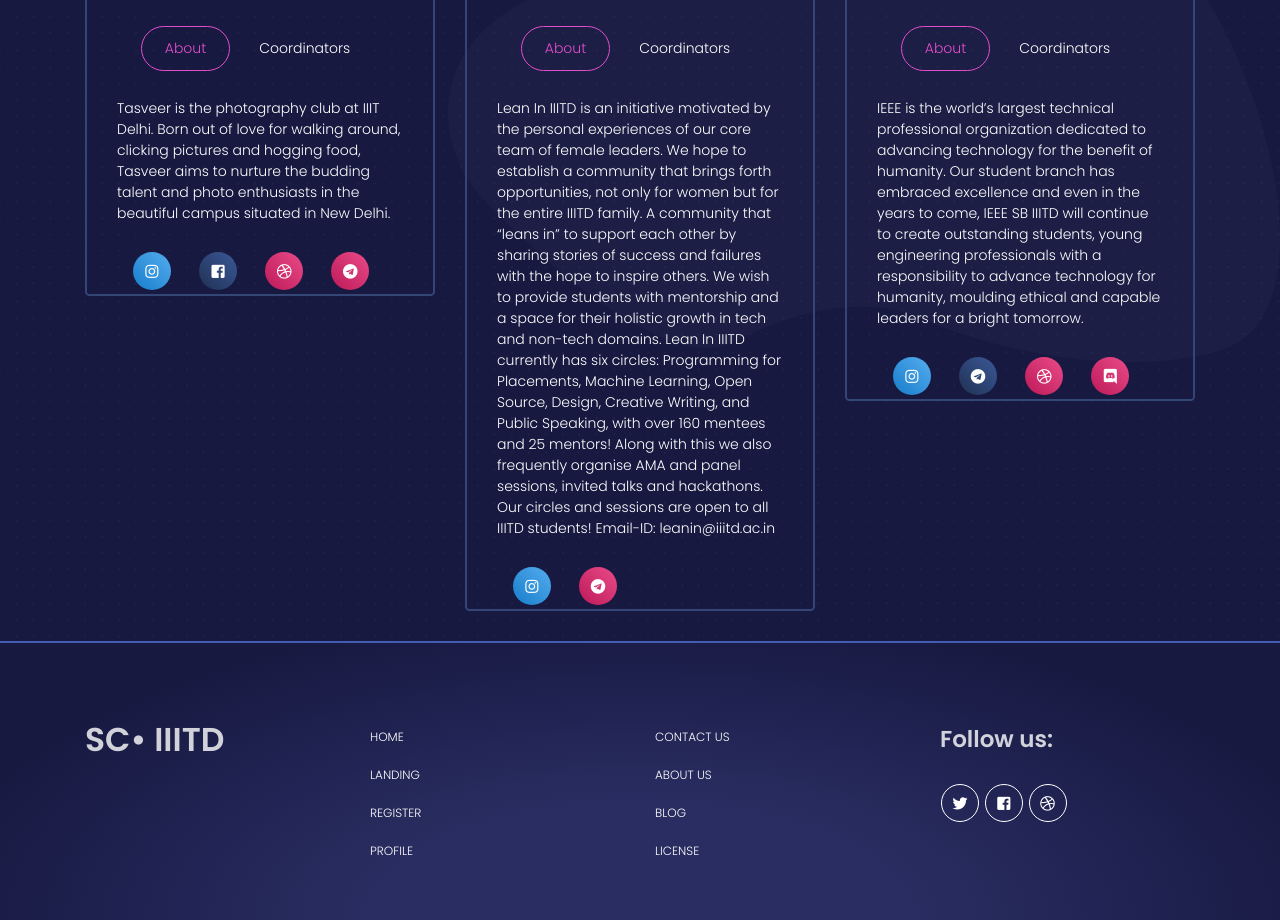
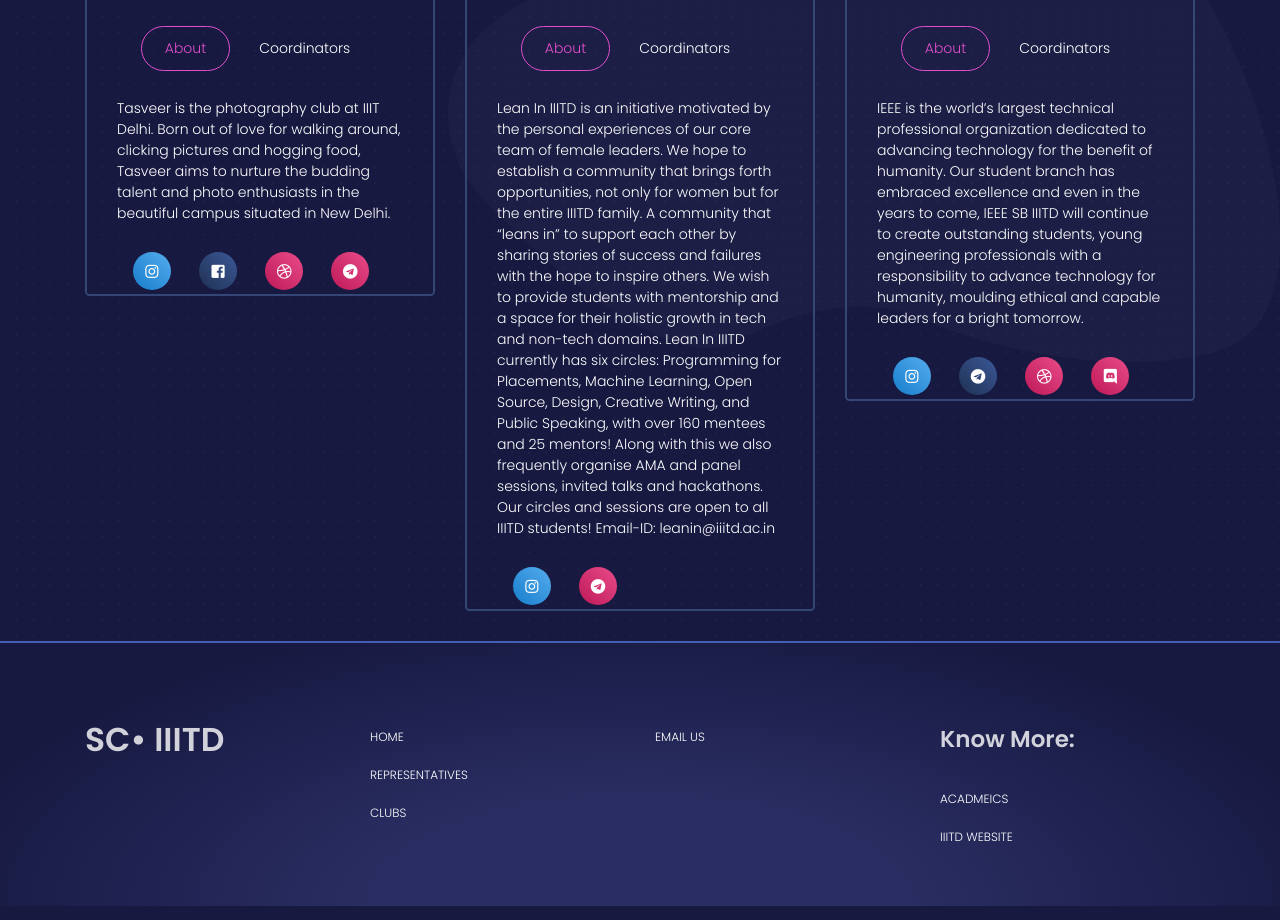
Before and after one commit to kishansinha181/SC-Revamp, a website: page examples/profile-page.html in a window 1280 px wide. Shown: the part 6545-7465 px from the top of the page. Drawn offline with Linux system fonts and the light colour scheme.

Commit message:
some changes

```diff
--- a/examples/profile-page.html
+++ b/examples/profile-page.html
@@ -3501,18 +3501,14 @@
                 </a>
               </li>
               <li class="nav-item">
-                <a href="../examples/landing-page.html" class="nav-link">
-                  Landing
+                <a href="./landing-page.html" class="nav-link">
+                  Representatives
                 </a>
               </li>
+
               <li class="nav-item">
-                <a href="../examples/register-page.html" class="nav-link">
-                  Register
-                </a>
-              </li>
-              <li class="nav-item">
-                <a href="../examples/profile-page.html" class="nav-link">
-                  Profile
+                <a href="./profile-page.html" class="nav-link">
+                  Clubs
                 </a>
               </li>
             </ul>
@@ -3520,38 +3516,23 @@
           <div class="col-md-3">
             <ul class="nav">
               <li class="nav-item">
-                <a href="https://creative-tim.com/contact-us" class="nav-link">
-                  Contact Us
+                <a href="mailto:studentcouncil@iiitd.ac.in" class="nav-link">
+                  Email Us
                 </a>
               </li>
-              <li class="nav-item">
-                <a href="https://creative-tim.com/about-us" class="nav-link">
-                  About Us
-                </a>
-              </li>
-              <li class="nav-item">
-                <a href="https://creative-tim.com/blog" class="nav-link">
-                  Blog
-                </a>
-              </li>
-              <li class="nav-item">
-                <a href="https://opensource.org/licenses/MIT" class="nav-link">
-                  License
-                </a>
-              </li>
+
+
+
             </ul>
           </div>
           <div class="col-md-3">
-            <h3 class="title">Follow us:</h3>
+            <h3 class="title">Know More:</h3>
             <div class="btn-wrapper profile">
-              <a target="_blank" href="https://twitter.com/creativetim" class="btn btn-icon btn-neutral btn-round btn-simple" data-toggle="tooltip" data-original-title="Follow us">
-                <i class="fab fa-twitter"></i>
+              <a target="_blank" href="https://www.iiitd.ac.in/academics/w2021" class="nav-link" data-toggle="tooltip" data-original-title="Check out">
+                Acadmeics
               </a>
-              <a target="_blank" href="https://www.facebook.com/creativetim" class="btn btn-icon btn-neutral btn-round btn-simple" data-toggle="tooltip" data-original-title="Like us">
-                <i class="fab fa-facebook-square"></i>
-              </a>
-              <a target="_blank" href="https://dribbble.com/creativetim" class="btn btn-icon btn-neutral  btn-round btn-simple" data-toggle="tooltip" data-original-title="Follow us">
-                <i class="fab fa-dribbble"></i>
+              <a target="_blank" href="https://iiitd.ac.in/" class="nav-link" data-toggle="tooltip" data-original-title="Check out">
+                IIITD Website
               </a>
 
             </div>
```
Also changed, not shown: examples/landing-page.html (+3 -3 lines).
